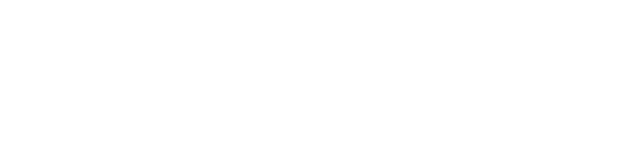
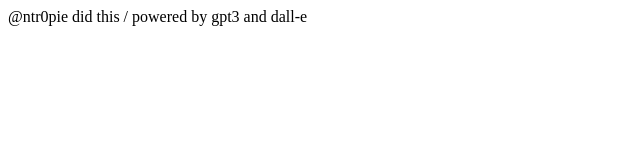
Before and after one commit to ntr0pie/jumanji, a website: page public/index.html in a window 1280 px wide. Shown: the whole page, without its empty margins (0-640 px from the left). Drawn offline with Linux system fonts and the light colour scheme.

Commit message:
Update name

```diff
--- a/public/css/styles.css
+++ b/public/css/styles.css
@@ -0,0 +1,9 @@
+html {
+  box-sizing: border-box;
+}
+
+* {
+  padding: 0;
+  margin: 0;
+  box-sizing: inherit;
+}/*# sourceMappingURL=styles.css.map */
--- a/public/index.html
+++ b/public/index.html
@@ -4,9 +4,13 @@
     <meta charset="UTF-8">
     <meta http-equiv="X-UA-Compatible" content="IE=edge">
     <meta name="viewport" content="width=device-width, initial-scale=1.0">
-    <title>cyoa</title>
+    <title>jumanji</title>
 </head>
 <body>
-
+    <header></header>
+    <main>
+        <div id="game-box"></div>
+    </main>
+    <footer>@ntr0pie did this / powered by gpt3 and dall-e </footer>
 </body>
 </html>
```
Also changed, not shown: package.json (+4 -4 lines), 1 other file.
